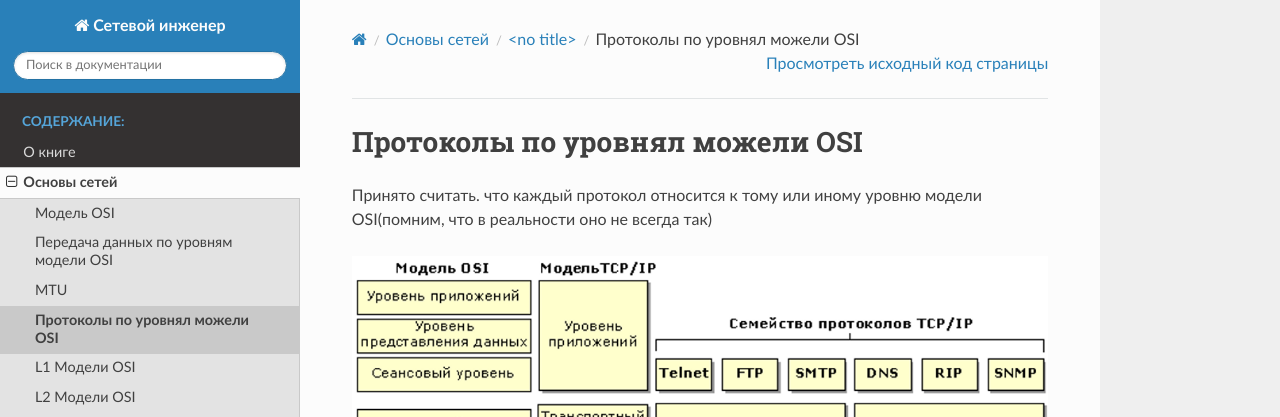
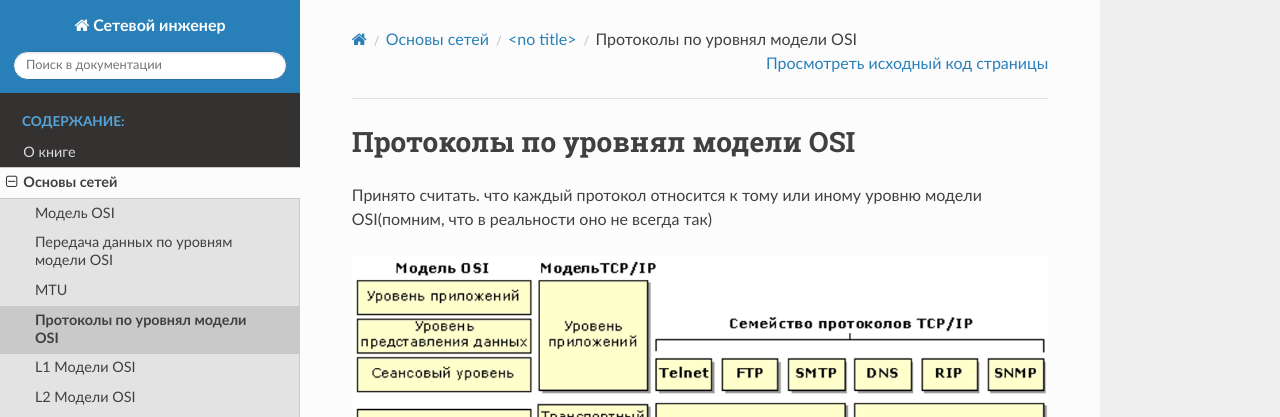
Before and after one commit to Santa42/netadm, a Sphinx documentation site: the page built from docs/source/book/01_intro/protocols.rst, in a window 1280 px wide and 1111 px high. Shown: the top 417 px of the window. Built offline with Sphinx 7.4.7 and the Read the Docs theme 2.0.0, drawn with Linux system fonts in a browser that asks for light colours; pages that are not in the unit, such as notebooks, are missing from menus.

Commit message:
add html

```diff
--- a/docs/source/book/01_intro/osi.rst
+++ b/docs/source/book/01_intro/osi.rst
@@ -20,8 +20,8 @@
 Модель TCP/IP так же состоит из уровней взаимодействия, однако тут их 4:
   * Приложение
   * Транспортный
-  * интернет
-  * доступ к сети
+  * Интернет
+  * Доступ к сети
 
 Сравнение моделей:
 
--- a/docs/source/book/01_intro/protocols.rst
+++ b/docs/source/book/01_intro/protocols.rst
@@ -1,4 +1,4 @@
-Протоколы по уровнял можели OSI
+Протоколы по уровнял модели OSI
 ###############################
 
 Принято считать. что каждый протокол относится к тому или иному уровню модели OSI(помним, что в реальности оно не всегда так)
```
